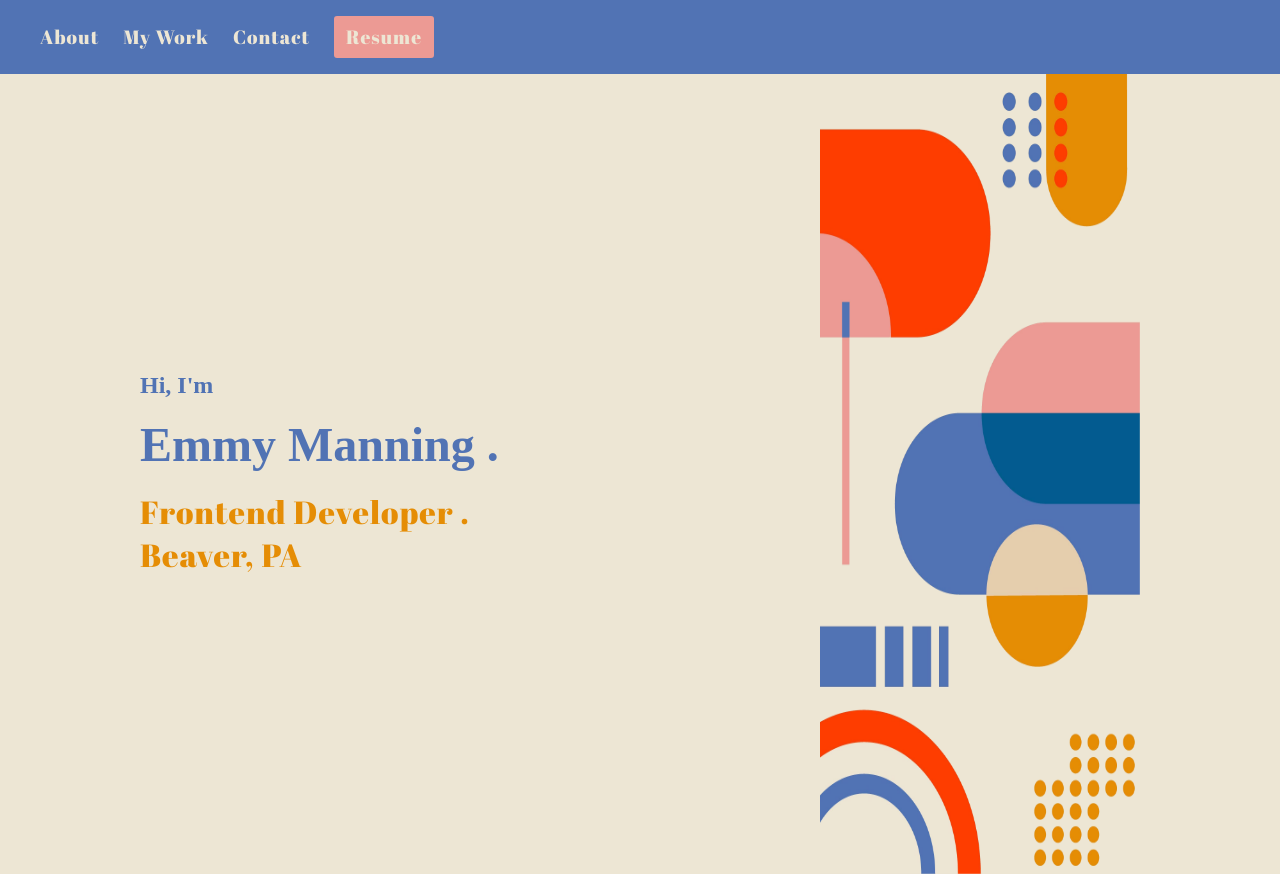
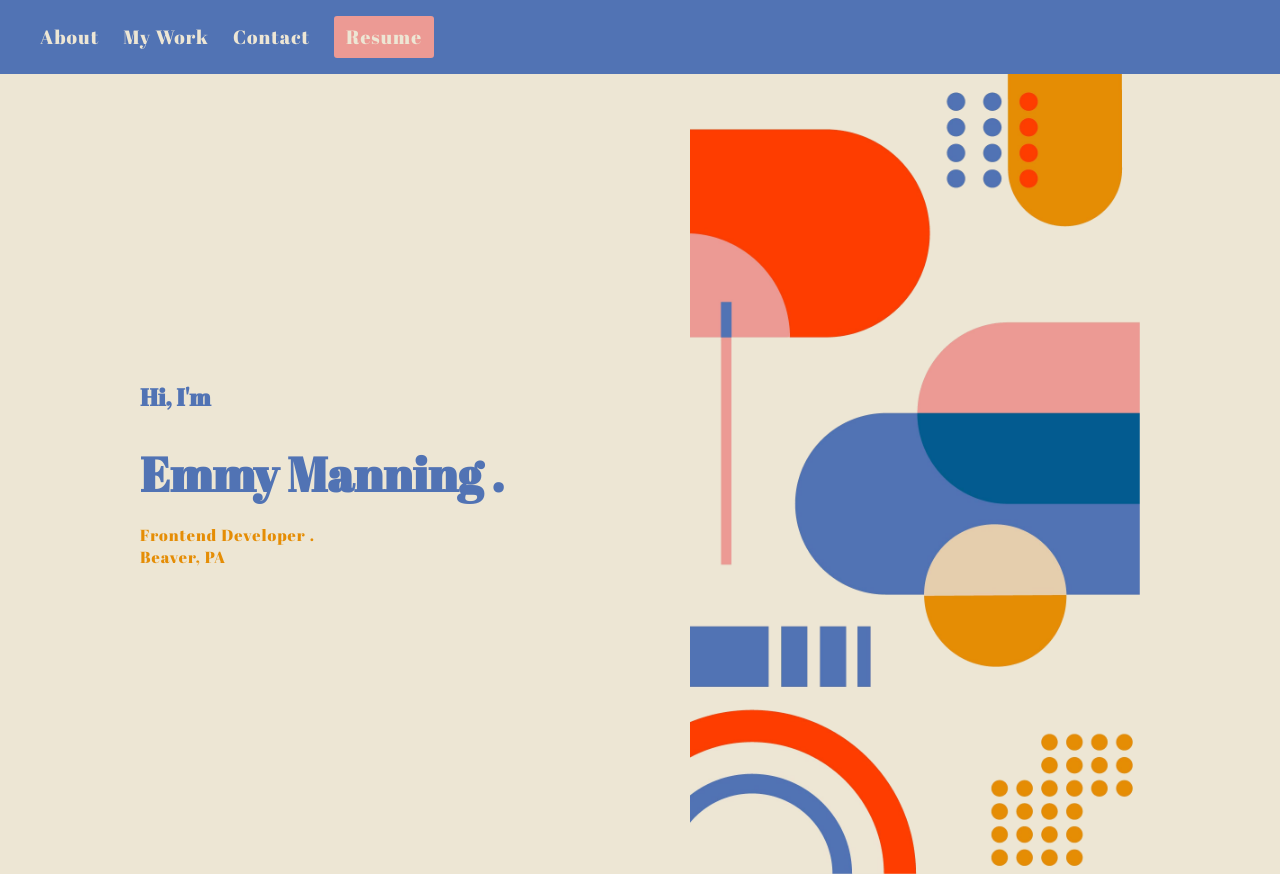
Before and after one commit to eobcre/abstract-app, an Angular app: page / in a window 1280 px wide. Built offline with nearby package versions, Linux system fonts and the light colour scheme.

Commit message:
introduction section styled

```diff
--- a/src/app/app.component.scss
+++ b/src/app/app.component.scss
@@ -24,22 +24,49 @@ h1 {
   color: #5173b4;
   //   color: #ede6d4;
   font-size: 3rem;
-  font-family: "Playfair Display", serif;
+  // font-family: "Playfair Display", serif;
+  font-family: "Abril Fatface", cursive;
 }
 
 h2 {
   color: #5173b4;
+  font-family: "Abril Fatface", cursive;
+  margin-bottom: 10px;
   //   color: #ede6d4;
   //   font-size: 2rem;
 }
 
 p {
   color: #e58d05;
-  font-size: 2rem;
   // font-family: "Playfair Display", serif;
   // font-family: "Geologica", sans-serif;
   font-family: "Abril Fatface", cursive;
   letter-spacing: 1px;
+}
+
+.intro {
+  display: flex;
+}
+
+.front-end-developer {
+  display: flex;
+  font-size: 3rem;
+}
+
+.dot_1 {
+  color: #fe3d00;
+  margin-left: 10px;
+  font-size: 3rem;
+}
+
+.dot_2 {
+  color: #fe3d00;
+  margin-left: 10px;
+}
+
+.intro-location {
+  font-size: 1.5rem;
+  margin-top: 10px;
 }
 
 .image-container {
@@ -48,7 +75,6 @@ p {
 
   img {
     //   transform: rotate(90deg);
-    width: 320px;
     height: 100vh;
   }
 }
```
